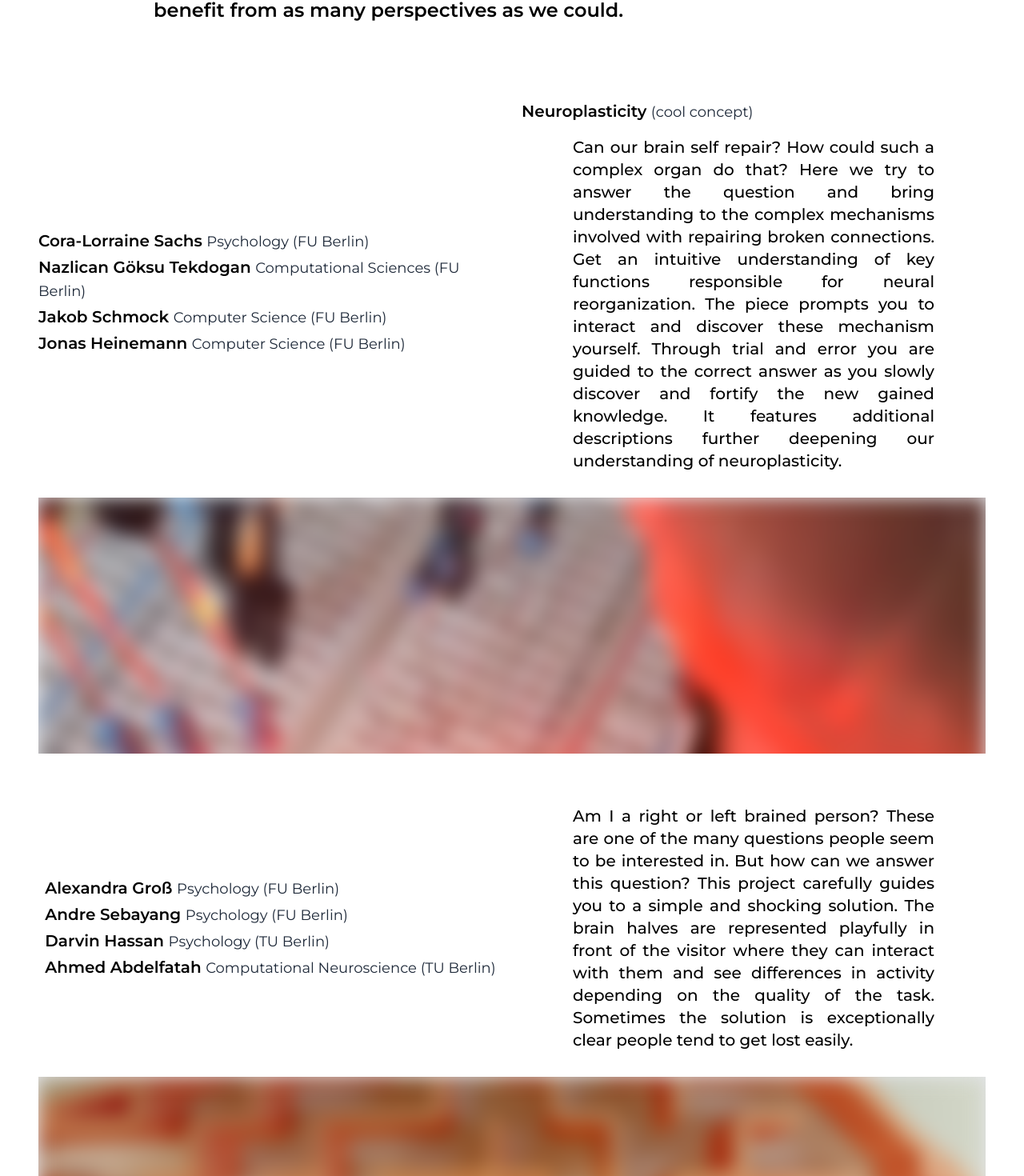
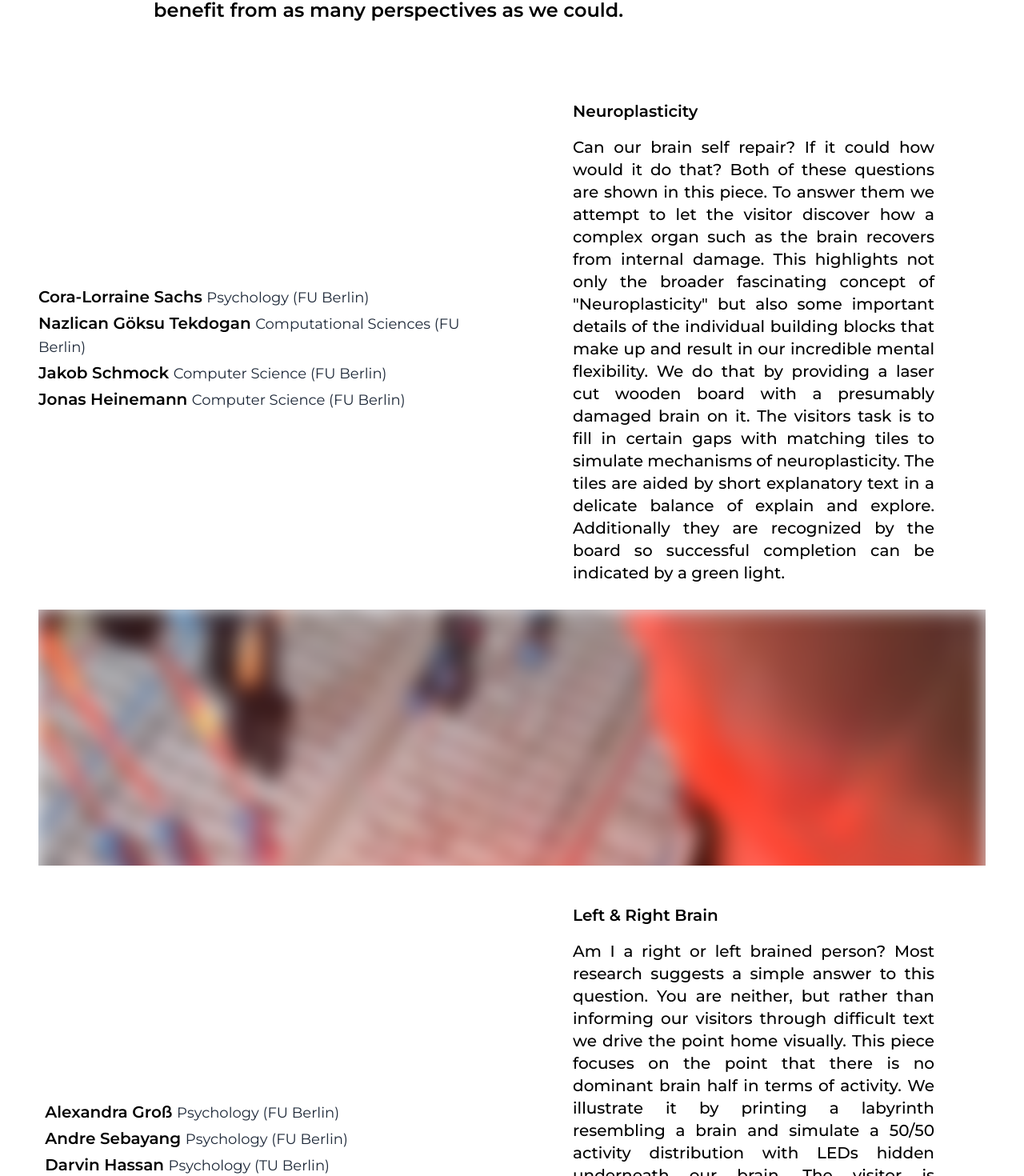
Before and after one commit to MichaelMigacev/diverse-brain-site, a Next.js app: page /Exhibition in a window 1280 px wide. Shown: the part 920-2390 px from the top of the page at 80% size. Built offline with nearby package versions, Linux system fonts and the light colour scheme.

Commit message:
remove base URL changes

```diff
--- a/app/Contact/page.tsx
+++ b/app/Contact/page.tsx
@@ -12,7 +12,7 @@ export default function TeachingPage() {
                     {/* Image + Name */}
                     <div className="flex flex-col gap-4 px-16 sm:w-1/3">
                         <Image
-                            src="/diverse-brain-site/people/Micha_test.jpeg"
+                            src="/people/Micha_test.jpeg"
                             alt="Michael Migacev"
                             width={1000}
                             height={1000}
--- a/app/Exhibition/page.tsx
+++ b/app/Exhibition/page.tsx
@@ -8,7 +8,7 @@ export default function ExhibitionPage() {
             <div className="py-16 px-4 sm:px-6 lg:px-8 bg-white">
                 <div className="text-center mb-12">
                     <Image
-                        src="/diverse-brain-site/logos/logo_blue_writing.svg" // Correct path to the logo image
+                        src="/logos/logo_blue_writing.svg" // Correct path to the logo image
                         alt="Logo Blue"
                         width={0} // Set width to 0 to allow width control by Tailwind
                         height={0} // Set height to 0 to allow height control by Tailwind
@@ -74,30 +74,34 @@ export default function ExhibitionPage() {
 
                         {/* Description on the Right */}
                         <div>
-                            <h3 className="text-base sm:text-base md:text-lg lg:text-xl font-semibold text-black space-y-1">
+                            <h3 className="text-base sm:text-base md:text-lg lg:text-xl font-semibold text-black sm:px-8 md:px-12 lg:px-16 space-y-1">
                                 Neuroplasticity{" "}
-                                <span className="font-normal text-sm sm:text-sm md:text-base lg:text-lg text-gray-800">
-                                    (cool concept)
-                                </span>
+                                <span className="font-normal text-sm sm:text-sm md:text-base lg:text-lg text-gray-800"></span>
                             </h3>
                             <p className="text-black text-base sm:text-base md:text-lg lg:text-xl font-medium text-justify sm:px-8 md:px-12 lg:px-16 py-4">
-                                Can our brain self repair? How could such a
-                                complex organ do that? Here we try to answer the
-                                question and bring understanding to the complex
-                                mechanisms involved with repairing broken
-                                connections. Get an intuitive understanding of
-                                key functions responsible for neural
-                                reorganization. The piece prompts you to
-                                interact and discover these mechanism yourself.
-                                Through trial and error you are guided to the
-                                correct answer as you slowly discover and
-                                fortify the new gained knowledge. It features
-                                additional descriptions further deepening our
-                                understanding of neuroplasticity.
+                                Can our brain self repair? If it could how would
+                                it do that? Both of these questions are shown in
+                                this piece. To answer them we attempt to let the
+                                visitor discover how a complex organ such as the
+                                brain recovers from internal damage. This
+                                highlights not only the broader fascinating
+                                concept of &quot;Neuroplasticity&quot; but also
+                                some important details of the individual
+                                building blocks that make up and result in our
+                                incredible mental flexibility. We do that by
+                                providing a laser cut wooden board with a
+                                presumably damaged brain on it. The visitors
+                                task is to fill in certain gaps with matching
+                                tiles to simulate mechanisms of neuroplasticity.
+                                The tiles are aided by short explanatory text in
+                                a delicate balance of explain and explore.
+                                Additionally they are recognized by the board so
+                                successful completion can be indicated by a
+                                green light.
                             </p>
                         </div>
                     </div>
-                    <BlurImage src="/diverse-brain-site/pictures/puzzle_simple.jpeg" />
+                    <BlurImage src="/pictures/puzzle_simple.jpeg" />
                 </div>
                 <div className="max-w-7xl mx-auto my-12 px-4">
                     {/* Text Section */}
@@ -134,22 +138,33 @@ export default function ExhibitionPage() {
 
                         {/* Description on the Right */}
                         <div>
+                            <h3 className="text-base sm:text-base md:text-lg lg:text-xl font-semibold text-black sm:px-8 md:px-12 lg:px-16 space-y-1">
+                                Left & Right Brain{" "}
+                                <span className="font-normal text-sm sm:text-sm md:text-base lg:text-lg text-gray-800"></span>
+                            </h3>
                             <p className="text-black text-base sm:text-base md:text-lg lg:text-xl font-medium text-justify sm:px-8 md:px-12 lg:px-16 py-4">
-                                Am I a right or left brained person? These are
-                                one of the many questions people seem to be
-                                interested in. But how can we answer this
-                                question? This project carefully guides you to a
-                                simple and shocking solution. The brain halves
-                                are represented playfully in front of the
-                                visitor where they can interact with them and
-                                see differences in activity depending on the
-                                quality of the task. Sometimes the solution is
-                                exceptionally clear people tend to get lost
-                                easily.
+                                Am I a right or left brained person? Most
+                                research suggests a simple answer to this
+                                question. You are neither, but rather than
+                                informing our visitors through difficult text we
+                                drive the point home visually. This piece
+                                focuses on the point that there is no dominant
+                                brain half in terms of activity. We illustrate
+                                it by printing a labyrinth resembling a brain
+                                and simulate a 50/50 activity distribution with
+                                LEDs hidden underneath our brain. The visitor is
+                                prompted to press buttons for logical and
+                                creative thinking only to be led to a written
+                                conclusion, which explains that both of these
+                                options result in the same randomly prioritised
+                                activity. We do this as an exageration to the
+                                common misconception which suggests that one
+                                brain half sits idle while the other one is
+                                engaged in logic and or creativity.
                             </p>
                         </div>
                     </div>
-                    <BlurImage src="/diverse-brain-site/pictures/labyrinth_simple.jpeg" />
+                    <BlurImage src="/pictures/labyrinth_simple.jpeg" />
                 </div>
                 <div className="max-w-7xl mx-auto my-12 px-4">
                     {/* Text Section */}
@@ -191,7 +206,7 @@ export default function ExhibitionPage() {
                             </p>
                         </div>
                     </div>
-                    <BlurImage src="/diverse-brain-site/pictures/marble_simple.jpeg" />
+                    <BlurImage src="/pictures/marble_simple.jpeg" />
                 </div>
                 <div className="max-w-7xl mx-auto my-12 px-4">
                     {/* Text Section */}
@@ -226,7 +241,7 @@ export default function ExhibitionPage() {
                             </p>
                         </div>
                     </div>
-                    <BlurImage src="/diverse-brain-site/pictures/brain_simple.jpeg" />
+                    <BlurImage src="/pictures/brain_simple.jpeg" />
                 </div>
                 <div className="max-w-7xl mx-auto my-12 px-4">
                     {/* Text Section */}
@@ -283,7 +298,7 @@ export default function ExhibitionPage() {
                         </div>
                     </div>
 
-                    <BlurImage src="/diverse-brain-site/pictures/printing_rainbow.jpeg" />
+                    <BlurImage src="/pictures/printing_rainbow.jpeg" />
                 </div>
 
                 {/* <div className="max-w-7xl mx-auto my-12 px-4">
--- a/next.config.ts
+++ b/next.config.ts
@@ -15,11 +15,11 @@ const nextConfig = {
       ];
   },
   output: "export", // Ensures a static export
-  basePath: "/diverse-brain-site", // Set this to your GitHub repository name
+  //basePath: "/diverse-brain-site", // Set this to your GitHub repository name
   images: {
     unoptimized: true, // Ensures Next.js images work on GitHub Pages
   },
-  assetPrefix: "/diverse-brain-site/", // Set this to your GitHub repository name
+  //assetPrefix: "/diverse-brain-site/", // Set this to your GitHub repository name
   trailingSlash: true, // Ensures URLs end with a slash to prevent broken paths
 };
 
--- a/package.json
+++ b/package.json
@@ -1,5 +1,5 @@
 {
-  "homepage": "https://MichaelMigacev.github.io/diverse-brain-site",
+  "homepage": "https://www.diversebrain.de",
   "name": "tdb-app",
   "version": "0.1.0",
   "private": true,
```
Also changed, not shown: app/Teaching/page.tsx (+8 -8 lines), components/Footer.tsx (+8 -8 lines), 16 other files (tests, documents, lock files or other folders).
